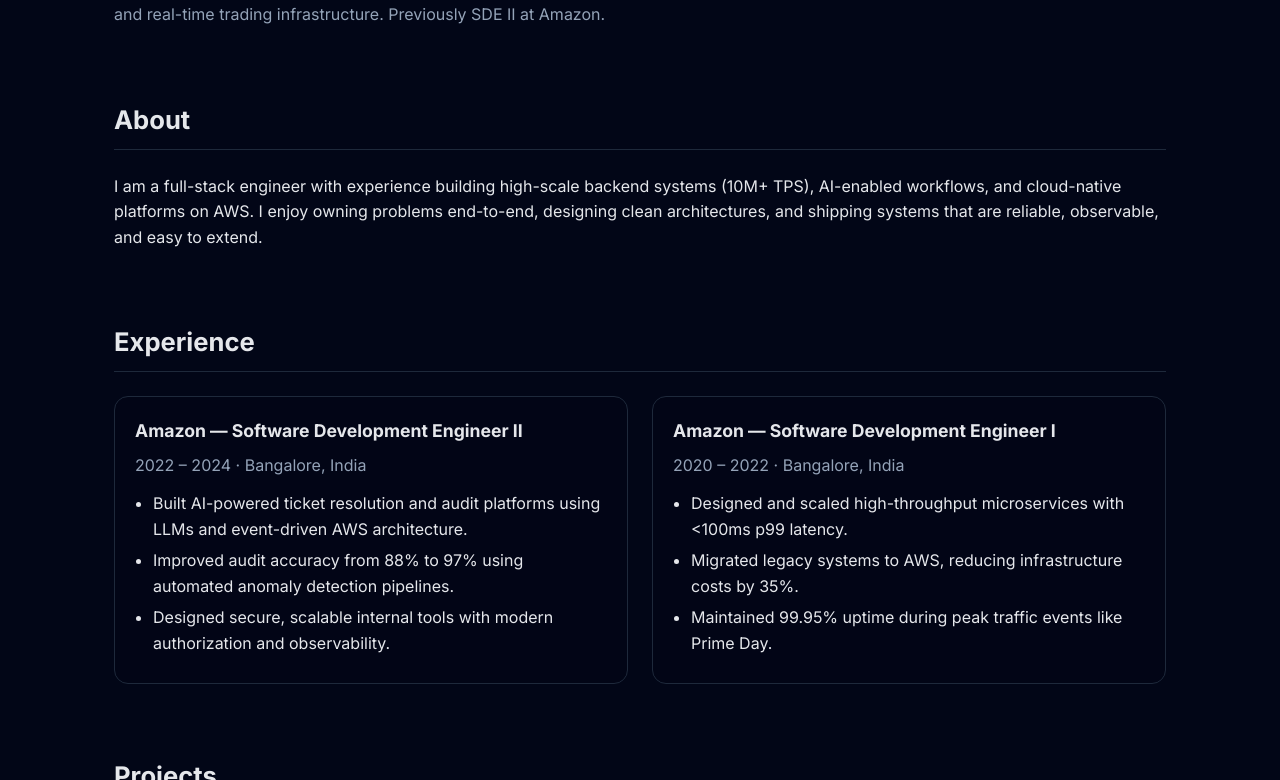
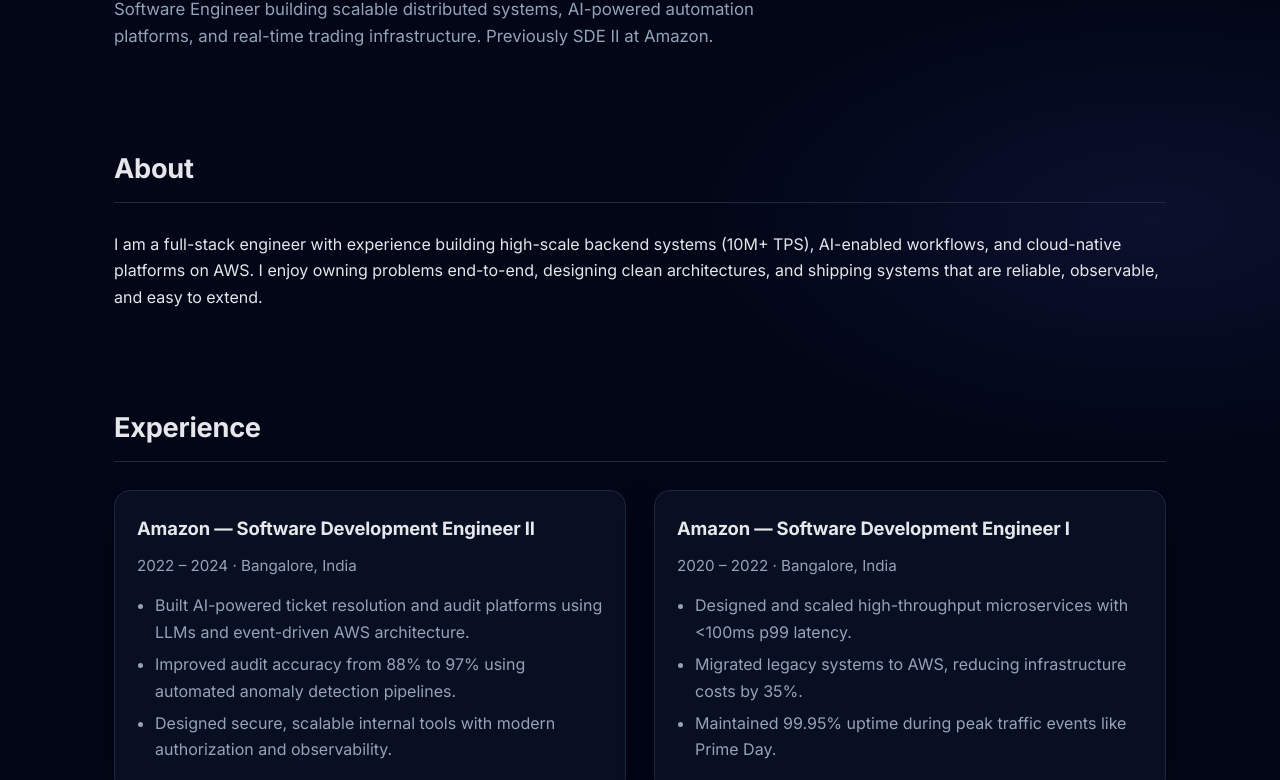
Before and after one commit to prabhakarpd7284/prabhakarpd7284.github.io, a plain HTML site: page index.html in a window 1280 px wide. Shown: the part 157-937 px from the top of the page. Drawn offline with Linux system fonts and the light colour scheme.

Commit message:
Refactor CSS variables and styles in index.html

```diff
--- a/index.html
+++ b/index.html
@@ -10,86 +10,157 @@
   <link href="https://fonts.googleapis.com/css2?family=Inter:wght@300;400;500;600;700&display=swap" rel="stylesheet" />
   <style>
     :root {
-      --bg: #0f172a;
-      --panel: #020617;
+      --bg: #020617;
+      --panel: rgba(15, 23, 42, 0.6);
+      --panel-solid: #020617;
       --text: #e5e7eb;
       --muted: #94a3b8;
       --accent: #38bdf8;
+      --accent-soft: rgba(56, 189, 248, 0.15);
       --border: #1e293b;
+      --radius: 16px;
+      --shadow: 0 10px 30px rgba(0,0,0,0.35);
     }
+
     * { box-sizing: border-box; }
+
     body {
       margin: 0;
       font-family: Inter, system-ui, -apple-system, BlinkMacSystemFont, sans-serif;
-      background: linear-gradient(180deg, #020617, #020617 40%, #020617);
+      background:
+        radial-gradient(1200px 600px at 10% -10%, rgba(56,189,248,0.12), transparent 40%),
+        radial-gradient(1000px 500px at 90% 10%, rgba(99,102,241,0.10), transparent 45%),
+        var(--bg);
       color: var(--text);
-      line-height: 1.6;
+      line-height: 1.65;
     }
-    a { color: var(--accent); text-decoration: none; }
+
+    a {
+      color: var(--accent);
+      text-decoration: none;
+    }
+
     a:hover { text-decoration: underline; }
+
     .container {
       max-width: 1100px;
       margin: 0 auto;
-      padding: 64px 24px;
+      padding: 72px 24px;
     }
+
     header {
       display: grid;
       grid-template-columns: 1fr auto;
-      gap: 24px;
+      gap: 32px;
       align-items: center;
-      margin-bottom: 72px;
+      margin-bottom: 96px;
     }
+
     .title h1 {
-      font-size: 2.4rem;
-      margin: 0 0 8px 0;
+      font-size: 2.6rem;
+      margin: 0 0 12px 0;
+      letter-spacing: -0.02em;
     }
+
     .title p {
       margin: 0;
       color: var(--muted);
-      max-width: 700px;
+      max-width: 720px;
+      font-size: 1.05rem;
     }
+
     .links a {
-      margin-left: 16px;
+      margin-left: 18px;
       font-weight: 500;
+      padding: 8px 12px;
+      border-radius: 10px;
     }
-    section { margin-bottom: 72px; }
+
+    .links a:hover {
+      background: var(--accent-soft);
+      text-decoration: none;
+    }
+
+    section { margin-bottom: 96px; }
+
     section h2 {
-      font-size: 1.6rem;
-      margin-bottom: 24px;
+      font-size: 1.7rem;
+      margin-bottom: 28px;
+      padding-bottom: 10px;
       border-bottom: 1px solid var(--border);
-      padding-bottom: 8px;
+      letter-spacing: -0.01em;
     }
+
     .grid {
       display: grid;
       grid-template-columns: repeat(auto-fit, minmax(280px, 1fr));
-      gap: 24px;
+      gap: 28px;
     }
+
     .card {
-      background: rgba(2, 6, 23, 0.6);
+      background: var(--panel);
+      backdrop-filter: blur(10px);
+      border: 1px solid var(--border);
+      border-radius: var(--radius);
+      padding: 22px 22px 24px 22px;
+      box-shadow: var(--shadow);
+      transition: transform 0.25s ease, box-shadow 0.25s ease, border-color 0.25s ease;
+    }
+
+    .card:hover {
+      transform: translateY(-4px);
+      border-color: rgba(56,189,248,0.35);
+      box-shadow: 0 20px 40px rgba(0,0,0,0.45);
+    }
+
+    .card h3 {
+      margin-top: 0;
+      margin-bottom: 10px;
+      font-size: 1.15rem;
+      letter-spacing: -0.01em;
+    }
+
+    .card p {
+      margin: 0;
+      color: var(--muted);
+      font-size: 0.95rem;
+    }
+
+    ul {
+      padding-left: 18px;
+      margin: 14px 0 0 0;
+      color: var(--muted);
+    }
+
+    li { margin-bottom: 6px; }
+
+    pre {
+      margin-top: 16px;
+      background: var(--panel-solid);
       border: 1px solid var(--border);
       border-radius: 14px;
-      padding: 20px;
+      padding: 18px;
+      overflow: auto;
+      font-size: 0.85rem;
+      line-height: 1.45;
+      box-shadow: inset 0 0 0 1px rgba(255,255,255,0.02);
     }
-    .card h3 {
-      margin-top: 0;
-      margin-bottom: 8px;
-      font-size: 1.1rem;
-    }
-    .card p { margin: 0; color: var(--muted); }
-    ul {
-      padding-left: 18px;
-      margin: 12px 0 0 0;
-    }
-    li { margin-bottom: 6px; }
+
     footer {
       border-top: 1px solid var(--border);
-      padding-top: 24px;
+      padding-top: 28px;
       color: var(--muted);
       font-size: 0.9rem;
       display: flex;
       justify-content: space-between;
       flex-wrap: wrap;
       gap: 12px;
+    }
+
+    @media (max-width: 720px) {
+      header { grid-template-columns: 1fr; }
+      .links { margin-top: 12px; }
+      .links a { margin-left: 0; margin-right: 12px; }
     }
   </style>
 </head>
```
